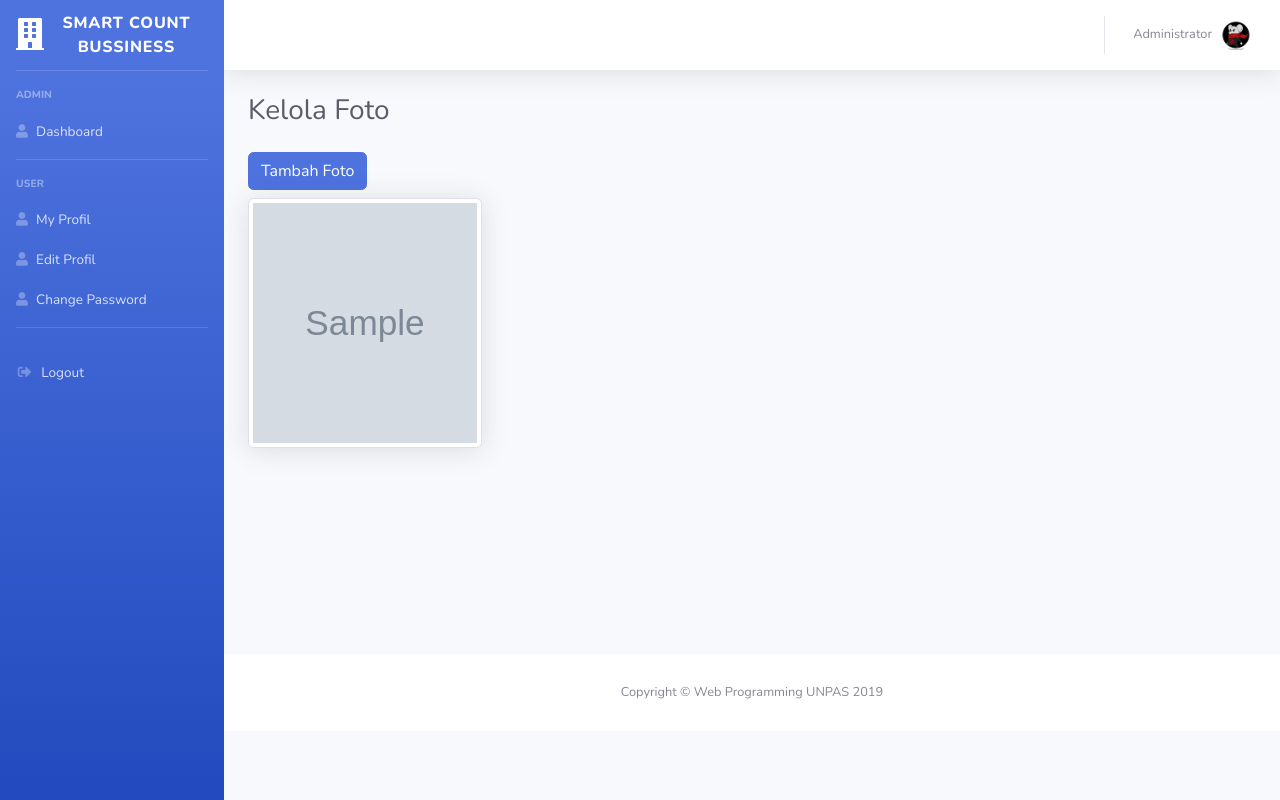
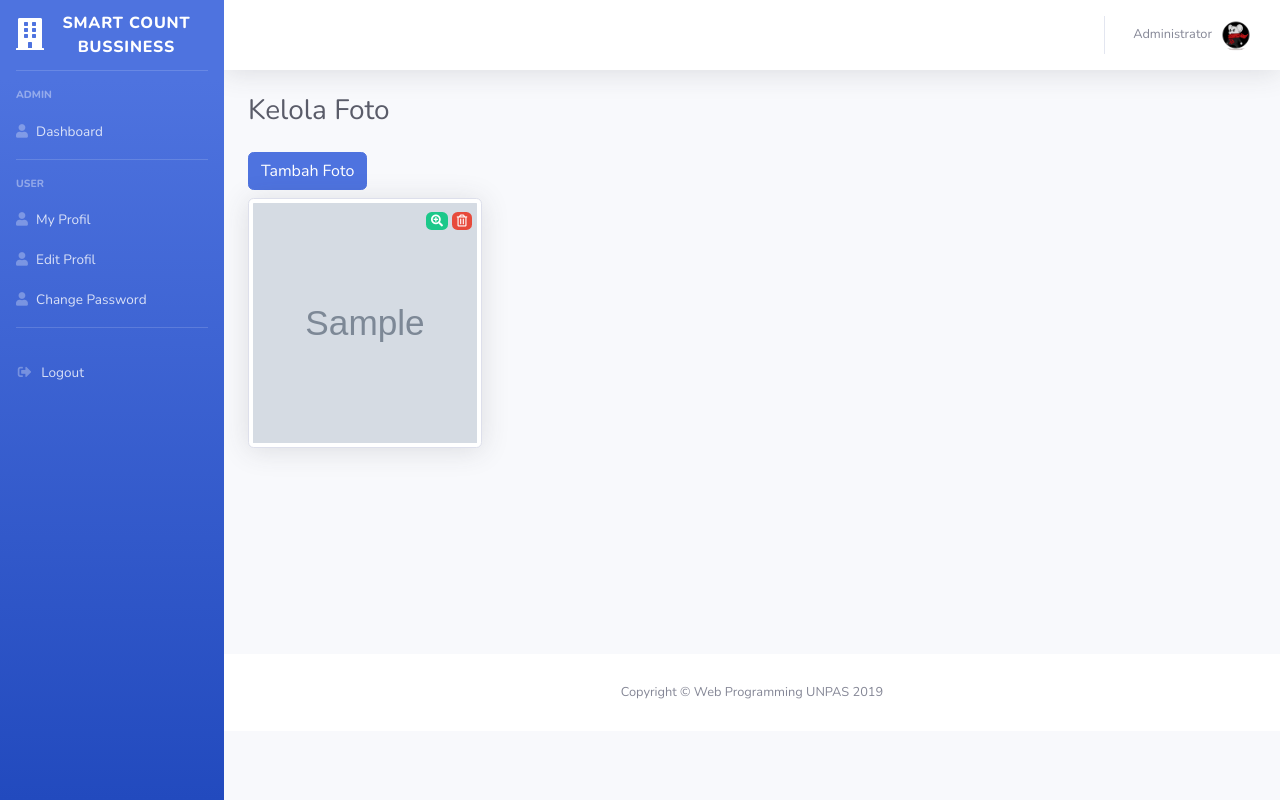
Before and after one commit to arifintajul4/afif-login, a CodeIgniter app: page /afif-login/foto in a window 1280 px wide. Run offline with CodeIgniter, Linux system fonts and the light colour scheme; a user stored in the database is signed in; data comes from the database, SQL or seed files in the repository; tables that the repository leaves empty or names only in its code hold one stand-in row (values such as "Sample post"); grey boxes marked "Sample" are stand-in pictures; data that the repository does not hold is empty; some libraries are stand-ins or nearby versions.

Commit message:
menambah fitur lihat dan hapus foto

```diff
--- a/application/controllers/Foto.php
+++ b/application/controllers/Foto.php
@@ -91,4 +91,13 @@ class Foto extends CI_Controller
     		redirect('foto');
     	}
     }
+
+    public function hapus($id, $judul)
+    {
+
+    	$this->Foto_models->hapusFoto($id);
+    	unlink(FCPATH . 'assets/img/galery/' . $judul);
+    	$this->session->set_flashdata('message', '<div class="alert alert-danger" role="alert">Berhasil Hapus Foto!!</div>');
+        redirect('foto');
+    }
 }
--- a/application/models/Foto_models.php
+++ b/application/models/Foto_models.php
@@ -17,4 +17,10 @@ class Foto_models extends CI_Model
 	{
 		return $this->db->get('tbl_foto', $limit, $start)->result_array();
 	}
+
+	public function hapusFoto($id)
+	{
+		$this->db->where('id_foto', $id);
+		$this->db->delete('tbl_foto');
+	}
 }
--- a/application/views/templates/header.php
+++ b/application/views/templates/header.php
@@ -18,6 +18,7 @@
 
     <!-- Custom styles for this template-->
     <link href="<?= base_url('assets/'); ?>css/sb-admin-2.min.css" rel="stylesheet">
+    <link href="<?= base_url('assets/'); ?>css/style.css" rel="stylesheet">
 
 </head>
 
--- a/application/views/user/foto.php
+++ b/application/views/user/foto.php
@@ -13,10 +13,12 @@
 	<?php foreach($foto as $f): ?>
 		<div class="col-md-3">
 
-			<div class="mb-2">
-				<a href="<?= base_url('assets/img/galery/').$f['foto']; ?>">
-					<img src="<?= base_url('assets/img/galery/').$f['foto']; ?>" class="img-thumbnail img-responsive shadow" style="height: 250px; width: 400px;">
-				</a>
+			<div class="mb-2 gambar">
+				<img src="<?= base_url('assets/img/galery/').$f['foto']; ?>" class="img-thumbnail img-responsive shadow" style="height: 250px; width: 400px;">
+				<div class="aksi">
+					<a href="<?= base_url('assets/img/galery/').$f['foto']; ?>" class="badge badge-success"><i class="fas fa-search-plus"></i></a>
+					<a href="<?= base_url('foto/hapus/').$f['id_foto'].'/'.$f['foto']; ?>" class="badge badge-danger"><i class="far fa-trash-alt"></i></a>
+				</div>
 			</div>
 
 		</div>
--- /dev/null
+++ b/assets/css/style.css
@@ -0,0 +1,10 @@
+.gambar {
+	position: relative;
+}
+
+.gambar .aksi{
+	position: absolute;
+	margin: 10px 10px;
+	top: 0;
+	right: 0;
+}
```
Also changed, not shown: assets/img/galery/280958_e5fe0a01-1baf-4dc0-9ef8-3de5ac1df8f2_973_973.jpg (deleted).
